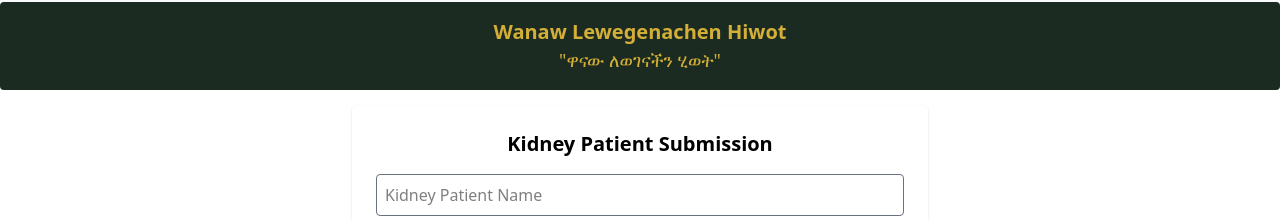
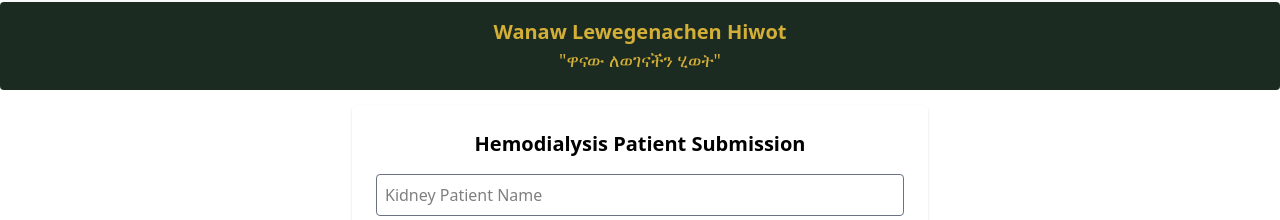
Before and after one commit to HilaryGH/Wanaw-Digital-Solutions, a React (Vite) app in the folder client/: page / in a window 1280 px wide. Shown: the part 5079-5299 px from the top of the page. Built offline with nearby package versions, Linux system fonts and the light colour scheme; no server answers.

Commit message:
Fix:changing kidney to hemodialysis

```diff
--- a/client/src/components/CommunitySelection.tsx
+++ b/client/src/components/CommunitySelection.tsx
@@ -12,7 +12,7 @@ export default function CommunitySelection() {
           onClick={() => navigate("/community/kidney")}
           className="w-full px-6 py-4 bg-[#D4AF37] text-[#1c2b21] rounded-xl hover:rounded-full transition"
         >
-          Kidney Patient Community
+          Hemodialysis Patient Community
         </button>
 
         <button
--- a/client/src/components/KidneyPatientForm.tsx
+++ b/client/src/components/KidneyPatientForm.tsx
@@ -83,7 +83,7 @@ const KidneyPatientForm: React.FC = () => {
 </div>
 
     <form onSubmit={handleSubmit} className="grid gap-4 p-6 bg-white rounded shadow max-w-xl mx-auto">
-      <h2 className="text-xl font-semibold text-center">Kidney Patient Submission</h2>
+      <h2 className="text-xl font-semibold text-center">Hemodialysis Patient Submission</h2>
 
       <input name="name" placeholder="Kidney Patient Name" onChange={handleChange} required className="p-2 border rounded border-gray-500" />
       <input name="phone" placeholder="Phone" onChange={handleChange} required className="p-2 border rounded border-gray-500" />
```
